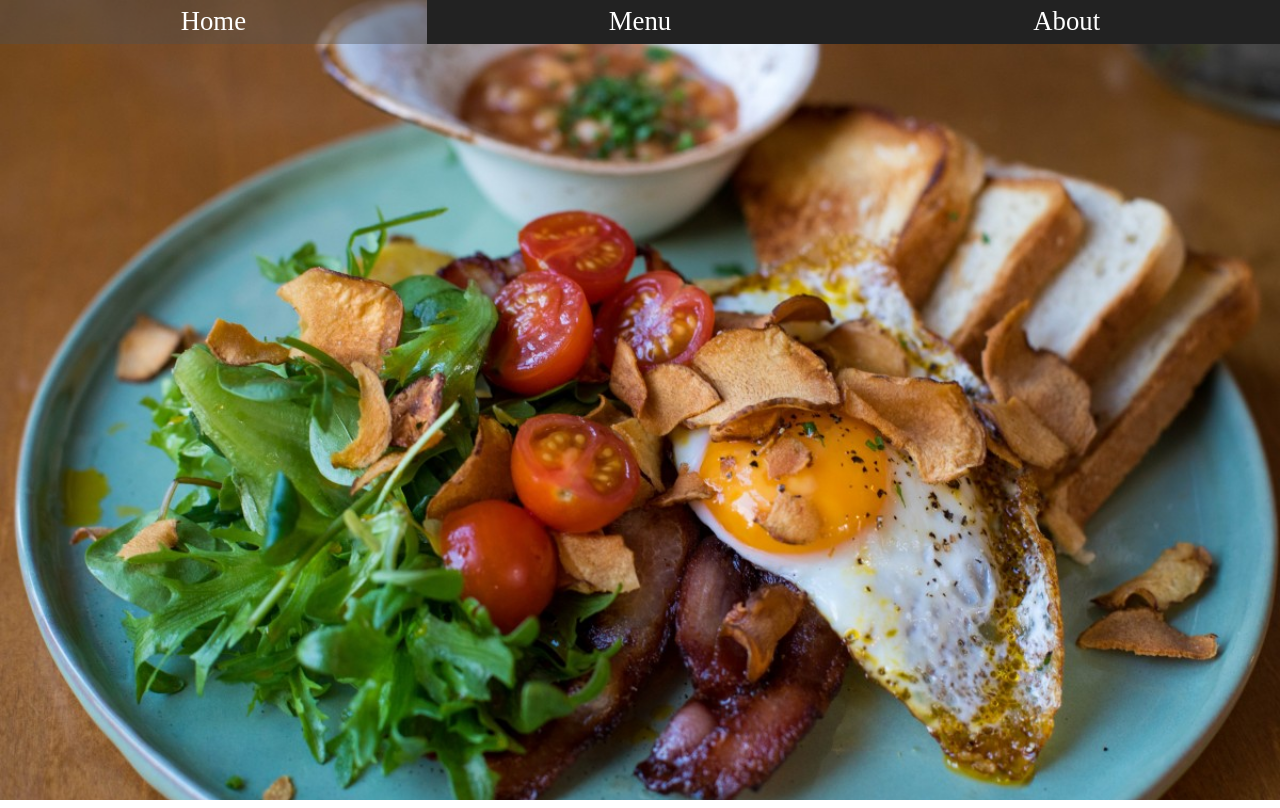
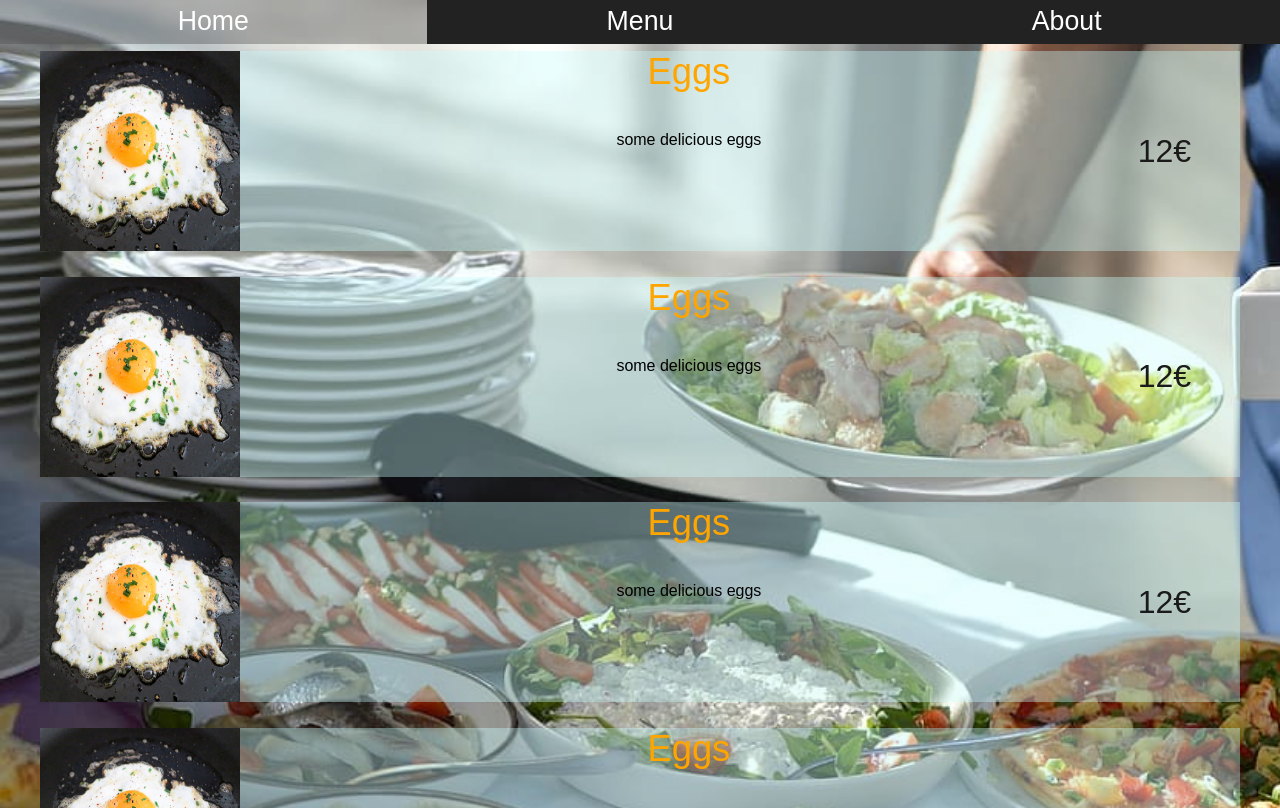
Before and after one commit to mlgwan/fake-restaurant-page, a website built with webpack: page dist/index.html in a window 1280 px wide. Both pictures are taken after a click on the element "Menu". Built offline with nearby package versions, Linux system fonts and the light colour scheme.

Commit message:
The menu button now displays its page

```diff
--- a/src/index.js
+++ b/src/index.js
@@ -1,4 +1,5 @@
 import createInitialPage from "./initialPage";
+import createMenuPage from "./menuPage";
 
 const navBar = document.getElementById("navbar");
 
@@ -19,3 +20,4 @@ navBar.appendChild(menuBtn);
 navBar.appendChild(aboutBtn);
 
 homeBtn.addEventListener("click", createInitialPage);
+menuBtn.addEventListener("click", createMenuPage);
--- a/src/initialPage.js
+++ b/src/initialPage.js
@@ -2,6 +2,9 @@ function createInitialPage (){
     let content = document.getElementById("content");
 
     content.innerHTML = "";
+
+    let homePage = document.createElement("div");
+    homePage.id = "home-page";
 
     let upperContent = document.createElement("div");
     upperContent.id = "upper-content";
@@ -15,8 +18,10 @@ function createInitialPage (){
     descriptionText.innerText = "Expand your culinary horizons in a welcoming and relaxing environment. Our Michelin-starred chef Dante Jacuzzi will serve you some of the most innovative dishes your eyes have ever gazed upon and will ensure to leave them as satisfied as your appetite. Feast on a conglomerate of carefully selected meals from around the world.";
     lowerContent.appendChild(descriptionText);
 
-    content.appendChild(upperContent);
-    content.appendChild(lowerContent);
+    homePage.appendChild(upperContent);
+    homePage.appendChild(lowerContent);
+
+    content.appendChild(homePage);
 }
 
 export default createInitialPage;
--- /dev/null
+++ b/src/menuPage.js
@@ -0,0 +1,84 @@
+function createMenuPage(){
+
+    let menuData = [{
+            image: "../src/assets/food/eggs.jpg",
+            name: "Eggs",
+            description: "some delicious eggs",
+            price: 12
+        },
+        {
+            image: "../src/assets/food/eggs.jpg",
+            name: "Eggs",
+            description: "some delicious eggs",
+            price: 12
+        },
+        {
+            image: "../src/assets/food/eggs.jpg",
+            name: "Eggs",
+            description: "some delicious eggs",
+            price: 12
+        },
+        {
+            image: "../src/assets/food/eggs.jpg",
+            name: "Eggs",
+            description: "some delicious eggs",
+            price: 12
+        },
+        {
+            image: "../src/assets/food/eggs.jpg",
+            name: "Eggs",
+            description: "some delicious eggs",
+            price: 12
+        },
+        {
+            image: "../src/assets/food/eggs.jpg",
+            name: "Eggs",
+            description: "some delicious eggs",
+            price: 12
+        },
+        {
+            image: "../src/assets/food/eggs.jpg",
+            name: "Eggs",
+            description: "some delicious eggs",
+            price: 12
+        }
+    ];
+
+    const content = document.getElementById("content");
+    const menu = document.createElement("ul");
+    menu.id = "menu";
+
+    menuData.forEach(menuDataItem =>{
+        console.log(menuDataItem, 1);
+        const menuEntry = document.createElement("li");
+        menuEntry.className = "menu-entry";
+        const menuItem = document.createElement("div");
+        menuItem.className = "menu-item";
+
+        const menuItemImage = document.createElement("div");
+        menuItemImage.className = "menu-item-image";
+        menuItemImage.style.backgroundImage = `url(${menuDataItem.image})`;
+        const menuItemName = document.createElement("div");
+        menuItemName.className = "menu-item-name";
+        menuItemName.innerText = menuDataItem.name;
+        const menuItemDescription = document.createElement("div");
+        menuItemDescription.className = "menu-item-description";
+        menuItemDescription.innerText = menuDataItem.description;
+        const menuItemPrice = document.createElement("div");
+        menuItemPrice.className = "menu-item-price";
+        menuItemPrice.innerText = menuDataItem.price + "€";
+
+        menuItem.appendChild(menuItemImage);
+        menuItem.appendChild(menuItemName);
+        menuItem.appendChild(menuItemDescription);
+        menuItem.appendChild(menuItemPrice);
+
+        menuEntry.appendChild(menuItem);
+
+        menu.appendChild(menuEntry);
+    });
+
+    content.appendChild(menu);
+}
+
+export default createMenuPage;
```
Also changed, not shown: dist/index.html, dist/main.js, dist/styles.css, src/assets/backgrounds/menu-page.jpg (added), src/assets/backgrounds/restaurant-page.png (renamed from src/restaurant-page.png), src/assets/food/eggs.jpg (added).
